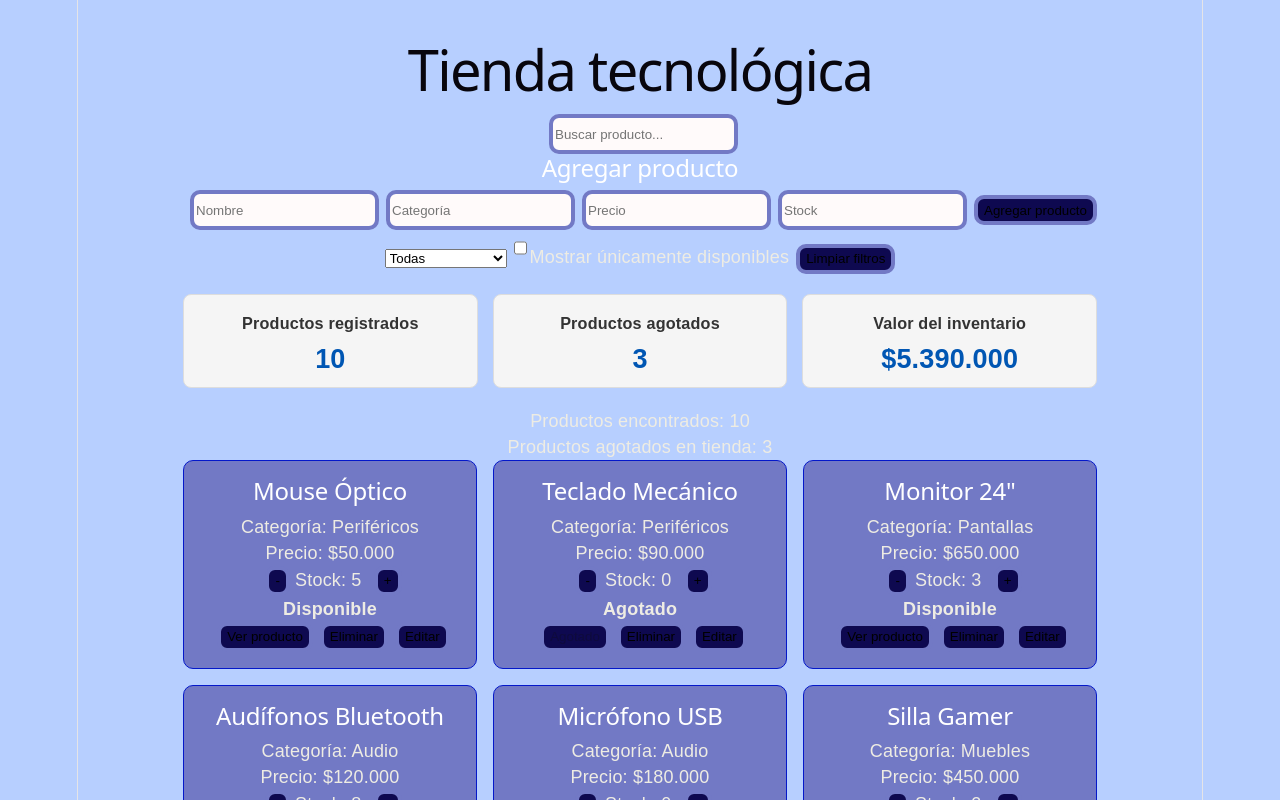
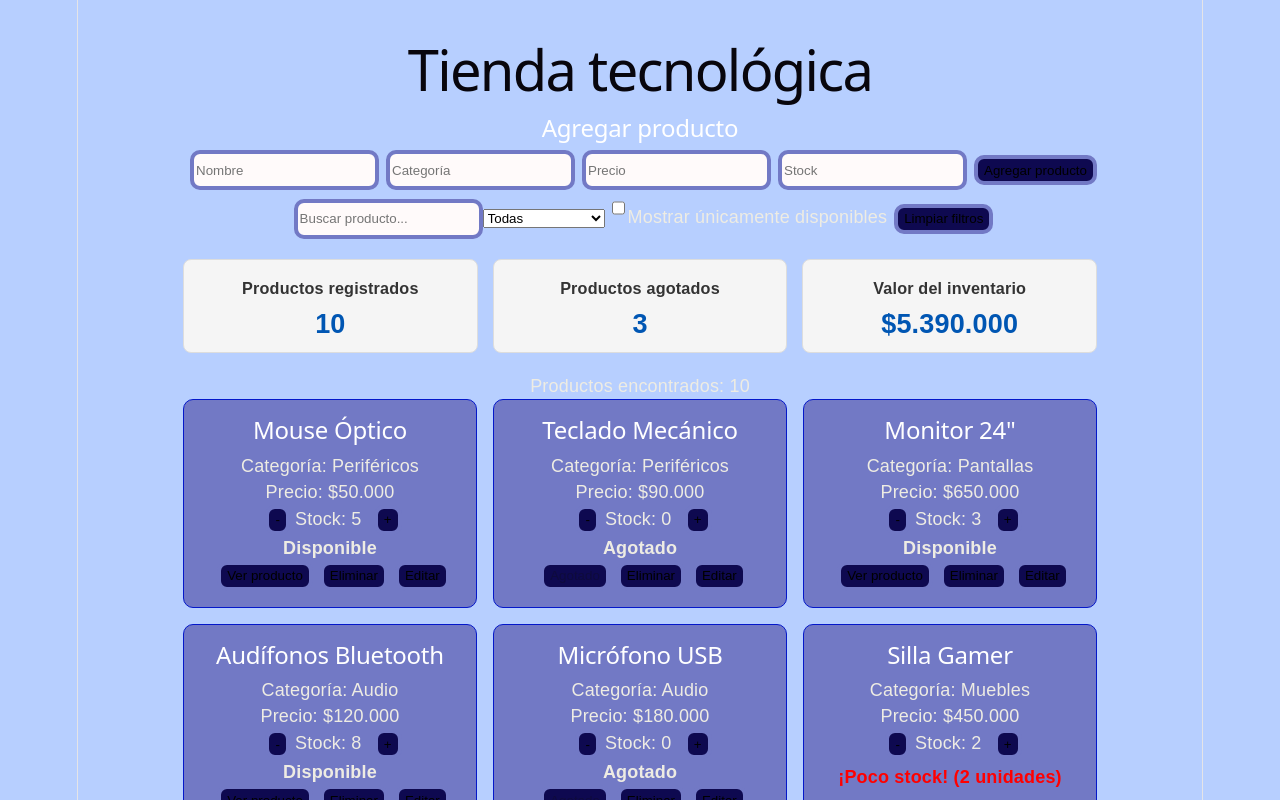
Before and after one commit to JulianR323/Reactjavaescri, a React (Vite) app in the folder tienda-react/: page / in a window 1280 px wide. Shown: the top 800 px of the page. Built offline with nearby package versions, Linux system fonts and the light colour scheme.

Commit message:
mision 7 completada

```diff
--- a/tienda-react/src/App.jsx
+++ b/tienda-react/src/App.jsx
@@ -1,39 +1,74 @@
 import { useState, useEffect } from "react";
 import ProductoCard from "./components/ProductCard";
-import { productos } from "./data/productos";
-import "./App.css";
 import { productos as productosIniciales } from "./data/productos";
 import FormularioProducto from "./components/FormularioProducto";
+import "./App.css";
 
-function App() {
-  const [productoEditando, setProductoEditando] = useState(null);
 const obtenerProductosIniciales = () => {
-
-  const guardados =
-    localStorage.getItem("inventario");
-
+  const guardados = localStorage.getItem("inventario");
   if (guardados) {
     return JSON.parse(guardados);
   }
-
   return productosIniciales;
 };
-const [productos, setProductos] =
-  useState(obtenerProductosIniciales);
+
+function App() {
+  const [productos, setProductos] = useState(obtenerProductosIniciales);
+  const [productoEditando, setProductoEditando] = useState(null);
   const [busqueda, setBusqueda] = useState("");
   const [categoria, setCategoria] = useState("Todas");
   const [soloDisponibles, setSoloDisponibles] = useState(false);
+
+
+  const [mensaje, setMensaje] = useState("");
+
   useEffect(() => {
+    localStorage.setItem("inventario", JSON.stringify(productos));
+  }, [productos]);
 
-  localStorage.setItem(
-    "inventario",
-    JSON.stringify(productos)
-  );
 
-}, [productos]);
   const eliminarProducto = (id) => {
+    const confirmacion = window.confirm("¿Estás segura de eliminar este producto?");
+    if (confirmacion) {
       const nuevaLista = productos.filter((producto) => producto.id !== id);
       setProductos(nuevaLista);
+      setMensaje("Producto eliminado correctamente.");
+    }
+  };
+
+
+  const actualizarProducto = (productoActualizado) => {
+    const nuevaLista = productos.map((prod) =>
+      prod.id === productoActualizado.id ? productoActualizado : prod
+    );
+    setProductos(nuevaLista);
+    setProductoEditando(null); // Sale del modo edición
+    setMensaje("Producto actualizado correctamente.");
+  };
+
+  const agregarProducto = (nuevoProducto) => {
+    setProductos([...productos, nuevoProducto]);
+    setMensaje("Producto agregado correctamente.");
+  };
+
+  const modificarStock = (id, cambio) => {
+    const nuevosProductos = productos.map(producto => {
+      if (producto.id === id) {
+        return {
+          ...producto,
+          stock: Math.max(0, producto.stock + cambio)
+        };
+      }
+      return producto;
+    });
+    setProductos(nuevosProductos);
+  };
+
+  const limpiarFiltros = () => {
+    setBusqueda("");
+    setCategoria("Todas");
+    setSoloDisponibles(false);
+    setMensaje("Filtros restablecidos.");
   };
 
   const productosFiltrados = productos.filter((producto) => {
@@ -48,43 +83,31 @@ const eliminarProducto = (id) => {
   });
 
   const totalRegistrados = productos.length;
-
-  const productosAgotados = productos.filter(
-    (producto) => producto.stock === 0
-  ).length;
-
+  const productosAgotados = productos.filter((producto) => producto.stock === 0).length;
   const valorInventario = productos.reduce(
     (total, producto) => total + (producto.precio * producto.stock),
     0
   );
-  const limpiarFiltros = () => {
-    setBusqueda("");
-    setCategoria("Todas");
-    setSoloDisponibles(false);
-  };
-  const agregarProducto = (nuevoProducto) => {
-setProductos([
-...productos,
-nuevoProducto
-]);
-};
-const modificarStock = (id, cambio) => {
-    const nuevosProductos = productos.map(producto => {
-      if (producto.id === id) {
-        return {
-          ...producto,
-          stock: Math.max(0, producto.stock + cambio)
-        };
-      }
-      return producto;
-    });
-    setProductos(nuevosProductos);
-  };
+
   return (
     <main className="contenedor">
       <h1>Tienda tecnológica</h1>
 
       {}
+      {mensaje && (
+        <p style={{ color: "#2e7d32", backgroundColor: "#e8f5e9", padding: "10px", borderRadius: "5px", fontWeight: "bold" }}>
+          {mensaje}
+        </p>
+      )}
+
+      {}
+      <FormularioProducto
+        onAgregar={agregarProducto}
+        onActualizar={actualizarProducto}
+        productoEditando={productoEditando}
+        setProductoEditando={setProductoEditando}
+      />
+
       <div className="filtros">
         <input
           type="text"
@@ -92,9 +115,7 @@ const modificarStock = (id, cambio) => {
           value={busqueda}
           onChange={(evento) => setBusqueda(evento.target.value)}
         />
-<FormularioProducto
-onAgregar={agregarProducto}
-/>
+
         <select
           value={categoria}
           onChange={(evento) => setCategoria(evento.target.value)}
@@ -119,6 +140,7 @@ onAgregar={agregarProducto}
 
         <button onClick={limpiarFiltros}>Limpiar filtros</button>
       </div>
+
       <div className="tablero">
         <div className="tarjeta-indicador">
           <h4>Productos registrados</h4>
@@ -135,11 +157,9 @@ onAgregar={agregarProducto}
           <p>${valorInventario.toLocaleString("es-CO")}</p>
         </div>
       </div>
-      {}
+
       <p>Productos encontrados: {productosFiltrados.length}</p>
-      <p>Productos agotados en tienda: {productosAgotados}</p>
 
-      {}
       {productosFiltrados.length === 0 ? (
         <p>No se encontraron productos.</p>
       ) : (
@@ -150,6 +170,7 @@ onAgregar={agregarProducto}
               producto={producto}
               onEliminar={eliminarProducto}
               modificarStock={modificarStock}
+              onEditar={(prod) => setProductoEditando(prod)} // Misión 4: Pasa la función de editar
             />
           ))}
         </section>
--- a/tienda-react/src/components/ProductCard.jsx
+++ b/tienda-react/src/components/ProductCard.jsx
@@ -1,4 +1,4 @@
-function ProductCard({ producto, onEliminar, modificarStock, onEditar}) {
+function ProductCard({ producto, onEliminar, modificarStock, onEditar }) {
   const { id, nombre, precio, categoria, stock } = producto;
   const estado = stock > 0 ? "Disponible" : "Agotado";
   const formatearPrecio = (valor) => valor.toLocaleString("es-CO");
@@ -12,19 +12,32 @@ function ProductCard({ producto, onEliminar, modificarStock, onEditar}) {
       <h2>{nombre}</h2>
       <p>Categoría: {categoria}</p>
       <p>Precio: ${formatearPrecio(precio)}</p>
+
       <div>
         <button onClick={() => modificarStock(id, -1)}>-</button>
         <span> Stock: {stock} </span>
         <button onClick={() => modificarStock(id, 1)}>+</button>
       </div>
+
+      {/* Misión 7: Indicador de poco stock */}
+      {stock <= 2 && stock > 0 && (
+        <p style={{ color: "red", fontWeight: "bold", margin: "5px 0" }}>
+          ¡Poco stock! ({stock} unidades)
+        </p>
+      )}
+
       <strong>{estado}</strong>
       <br />
+
       <button onClick={mostrarProducto} disabled={stock === 0}>
         {stock > 0 ? "Ver producto" : "Agotado"}
       </button>
+
       <button onClick={() => onEliminar(id)}>
         Eliminar
       </button>
+
+      {/* Misión 4: Botón Editar */}
       <button onClick={() => onEditar(producto)}>
         Editar
       </button>
```
Lines whose indentation alone changed are shown as unchanged.
